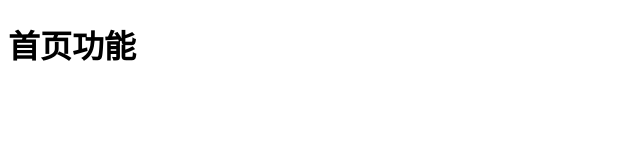
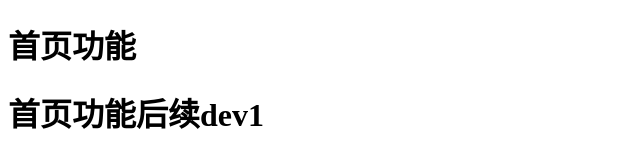
Before and after one commit to webyuanxf/gitmore, a plain HTML site: page index.html in a window 1280 px wide. Shown: the whole page, without its empty margins (0-640 px from the left). Drawn offline with Linux system fonts and the light colour scheme.

Commit message:
dev提交首页后续功能

```diff
--- a/index.html
+++ b/index.html
@@ -8,5 +8,6 @@
 </head>
 <body>
     <h1>首页功能</h1>
+    <h1>首页功能后续dev1</h1>
 </body>
 </html>
```
